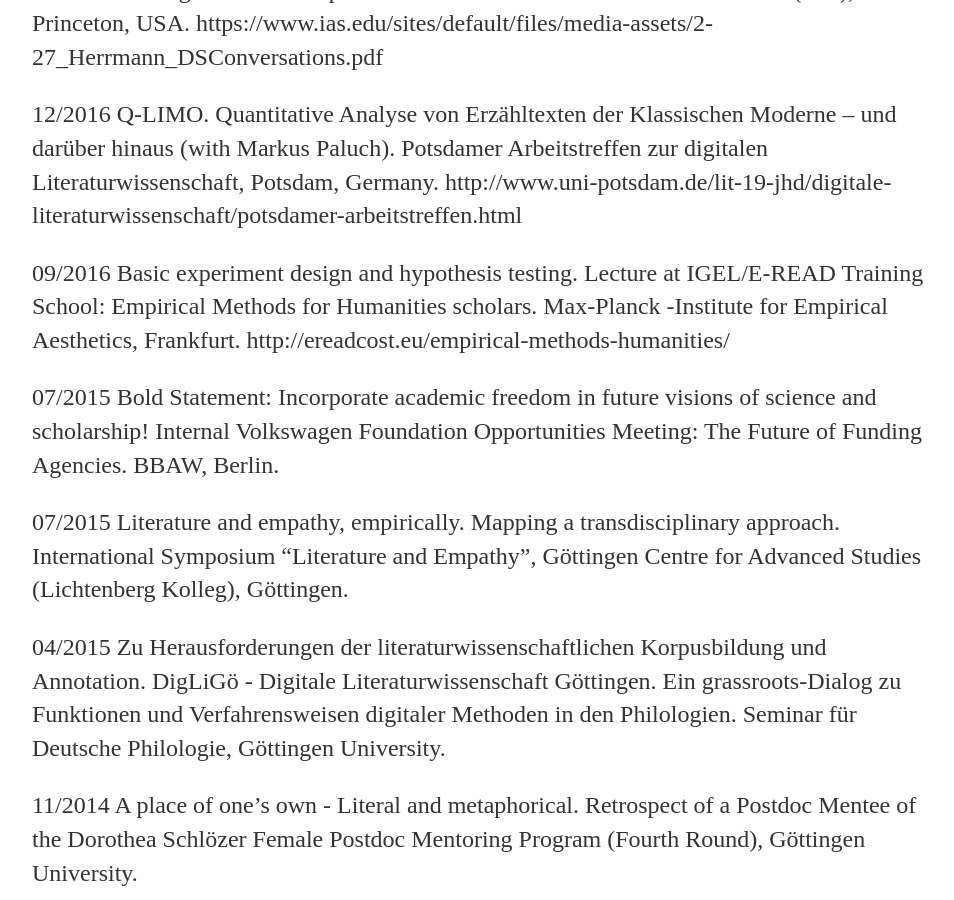
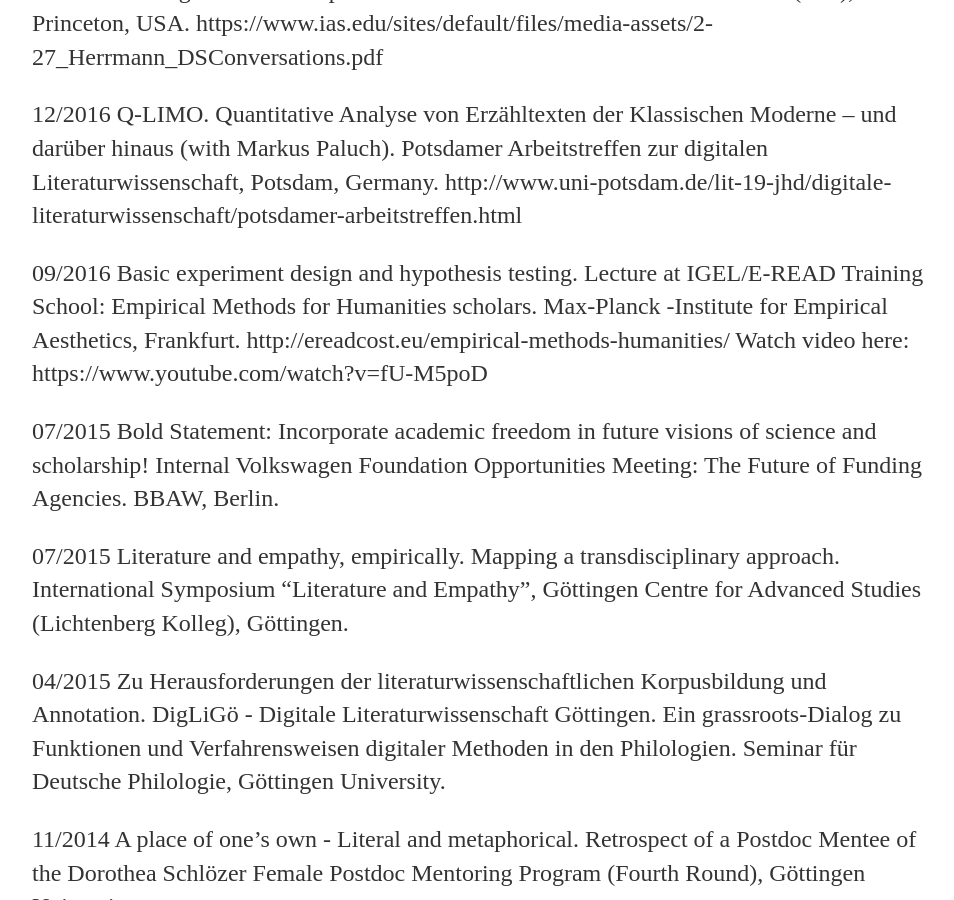
Before and after one commit to jberenike/jberenike.github.io, a Jekyll site: the page built from publications.md, in a window 1280 px wide and 900 px high, scrolled down 5627 px. Shown: the whole window, without its empty margins (160-1114 px from the left). Built offline with Jekyll 4.4.1, drawn with Linux system fonts in a browser that asks for light colours.

Commit message:
added URL for video

```diff
--- a/publications.md
+++ b/publications.md
@@ -107,7 +107,7 @@
 
  12/2016  Q-LIMO. Quantitative Analyse von Erzähltexten der Klassischen Moderne – und darüber hinaus (with Markus Paluch). Potsdamer Arbeitstreffen zur digitalen Literaturwissenschaft, Potsdam, Germany. http://www.uni-potsdam.de/lit-19-jhd/digitale-literaturwissenschaft/potsdamer-arbeitstreffen.html
 
- 09/2016	 Basic experiment design and hypothesis testing. Lecture at IGEL/E-READ Training School: Empirical Methods for Humanities scholars. Max-Planck -Institute for Empirical Aesthetics, Frankfurt. http://ereadcost.eu/empirical-methods-humanities/
+ 09/2016	 Basic experiment design and hypothesis testing. Lecture at IGEL/E-READ Training School: Empirical Methods for Humanities scholars. Max-Planck -Institute for Empirical Aesthetics, Frankfurt. http://ereadcost.eu/empirical-methods-humanities/ Watch video here: https://www.youtube.com/watch?v=fU-M5poD
 
  07/2015	 Bold Statement: Incorporate academic freedom in future visions of science and scholarship!  Internal Volkswagen Foundation Opportunities Meeting: The Future of Funding Agencies. BBAW, Berlin.
 
```
